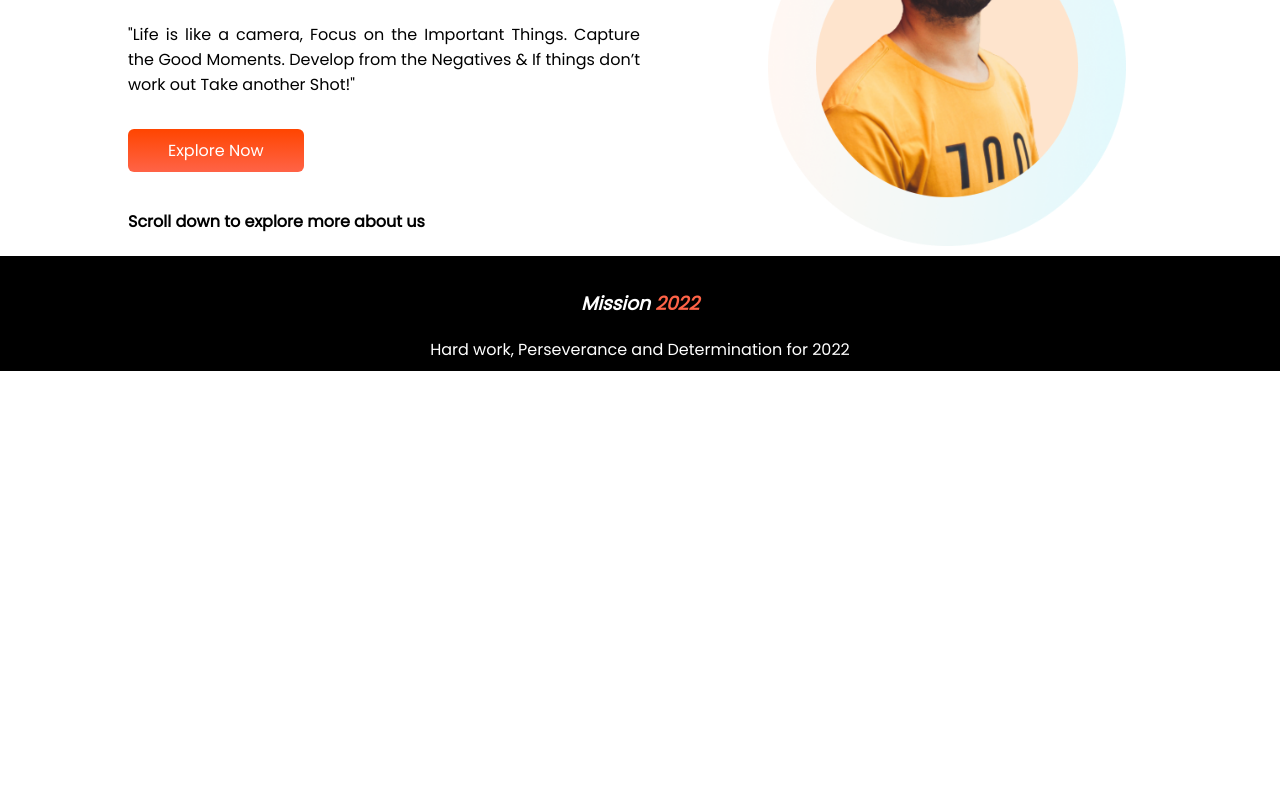
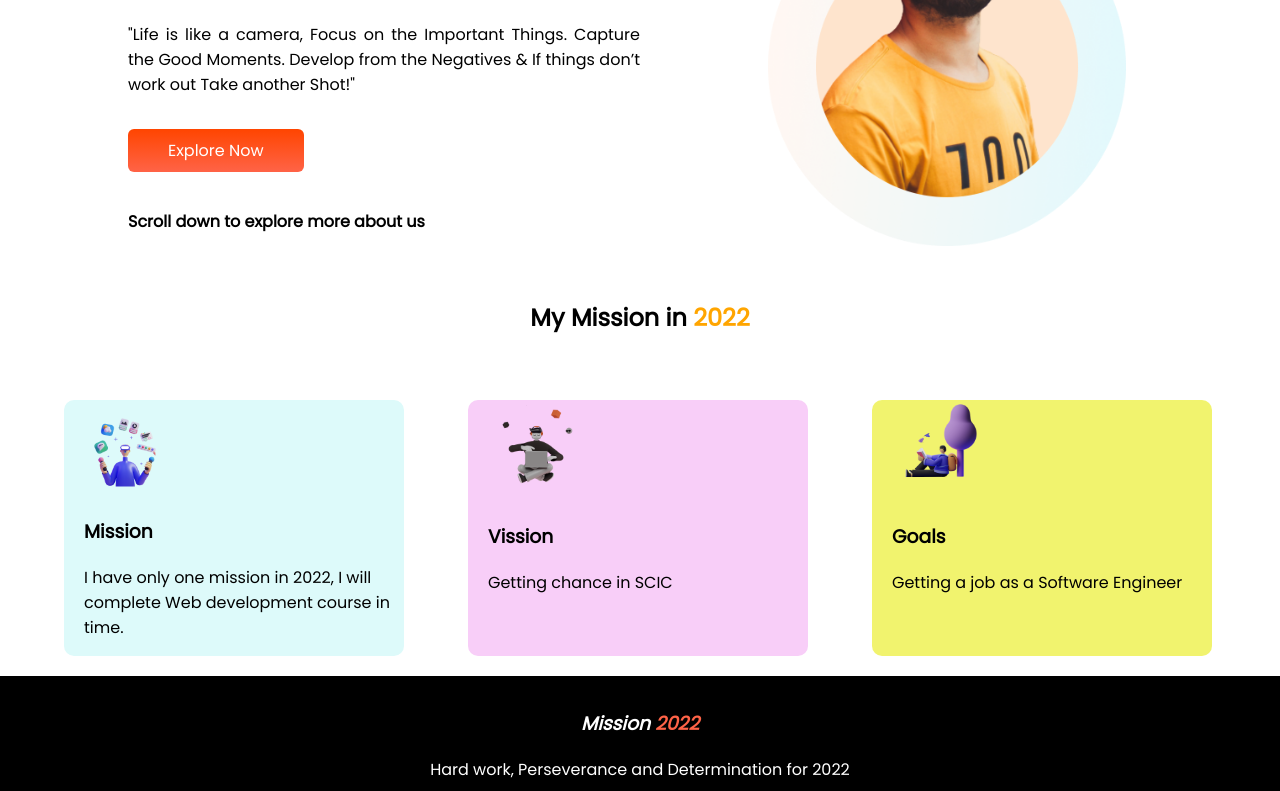
Before and after one commit to Rafi111th/assignment-one, a plain HTML site: page index.html in a window 1280 px wide. Shown: the part 311-1102 px from the top of the page. Before the commit the page ends 800 px from the top, so only its background shows below. Drawn offline with Linux system fonts and the light colour scheme.

Commit message:
Added Mission, Vission and Goal

```diff
--- a/index.html
+++ b/index.html
@@ -11,7 +11,10 @@
     <link href="https://fonts.googleapis.com/css2?family=Poppins&display=swap" rel="stylesheet">
     <link rel="stylesheet" href="style.css">
 </head>
-<section class="stay-focus">
+
+<body>
+
+    <section>
         <div class="half-width">
             <div id="focus-on">
                 <h1>Stay Focused on <br>
@@ -23,7 +26,8 @@
                 Negatives & If things don’t work out Take another Shot!"</p>
             <br>
 
-        <a class="explore-now-button" target="_blank" href="https://www.linkedin.com/in/anamul-hoque-rafi-b82894162">
+            <a class="explore-now-button" target="_blank"
+                href="https://www.linkedin.com/in/anamul-hoque-rafi-b82894162">
                 Explore Now </a><br><br>
 
             <h4>Scroll down to explore more about us</h4>
@@ -35,6 +39,44 @@
             <img src="images/person/person-2.png" alt="Person 2 image">
         </div>
 
+    </section><br>
+    <!-- 2nd Section -->
+    <h2 class="my-mission-center">My Mission in <span class="orange-color">2022 </span> </h2><br>
+    <!-- have to increase font weight-->
+    <section>
+
+        <div id="offwhite" class="one-third-width">
+            <img src="images/illustrators/illustrator-1.png" alt="Mission illustrator image">
+            <h3>Mission</h3>
+
+            <p>
+                I have only one mission in 2022, I will complete Web development course in time.
+
+            </p>
+        </div>
+
+        <div id=violet class="one-third-width">
+            <img src="images/illustrators/illustrator-2.png" alt="Vission illustrator image">
+            <h3>Vission</h3>
+            <p>Getting chance in SCIC</p>
+        </div>
+
+        <div id="wheit" class="one-third-width">
+            <img src="images/illustrators/illustrator-3.png" alt="Goal illustrator image">
+            <h3>Goals</h3>
+            <p>Getting a job as a Software Engineer</p>
+
+        </div>
+
+    </section>
+    <!-- 3rd Section -->
+    <section>
+
+    </section>
+
+    <!-- 4th Section -->
+    <section>
+
     </section>
 
     <footer>
@@ -44,7 +86,6 @@
         </div>
     </footer>
 
-<body>
 
 </body>
 
--- a/style.css
+++ b/style.css
@@ -5,11 +5,10 @@ body{
 h1{
     font-size: 50px;
 }
+section{
+    display: flex;
+ }
 
-.stay-focus{
-    display: flex;
-
-}
 .orange-color{
     color: orange;
 }
@@ -39,7 +38,31 @@ h1{
     border-image-slice: 1;
 
 }
+.my-mission-center{
+    text-align: center;
+}
+.one-third-width{
+    margin-top: 20px;
+    width: 25%;
+    margin-left: 5%;
 
+    padding-left: 20px;
+    border-radius: 10px;
+
+    margin-bottom: 20px;
+}
+.one-third-width img{
+    width: 30%;
+}
+#offwhite{
+    background-color: rgb(221, 250, 250);
+}
+#violet{
+    background-color: rgb(248, 206, 248);
+}
+#wheit{
+    background-color: rgba(241, 243, 101, 0.938);
+}
 footer div {
     padding-top: 15px;
     width: 100%;
```
Lines whose indentation alone changed are shown as unchanged.
